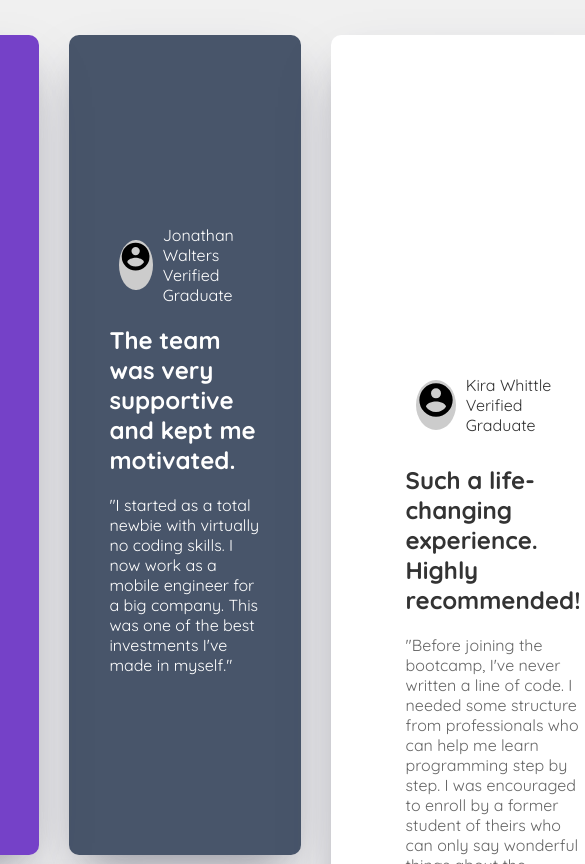
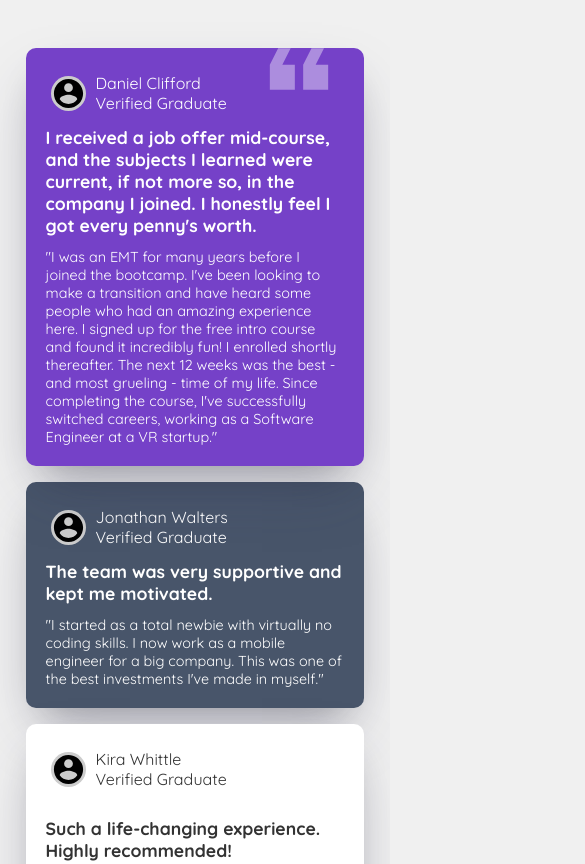
Before and after one commit to momoo038/testimonials-grid, a plain HTML site: page index.html in a window 390 px wide. Shown: the top 864 px of the page, 585 px wide, since content can reach past the window. Drawn offline with Linux system fonts and the light colour scheme.

Commit message:
Added media queries for mobile devices

```diff
--- a/style.css
+++ b/style.css
@@ -130,3 +130,60 @@ body {
     font-size: 1rem;
     color: #666;
 }
+
+@media screen and (max-width: 768px) {
+    body {
+        padding: 15px 0;
+        min-height: 100vh;
+    }
+
+    .main {
+        display: flex;
+        flex-direction: column;
+        padding: 10px;
+        max-width: 92%;
+        margin: 15px auto;
+    }
+
+    .card {
+        margin: 8px 0;
+        padding: 20px;
+        grid-column: auto;
+        grid-row: auto;
+    }
+
+    .nr1, .nr2, .nr3, .nr4, .nr5 {
+        grid-column: 1;
+        width: 100%;
+    }
+
+    .nr3, .nr4 {
+        padding: 20px;
+    }
+
+    .quote {
+        width: 100px;
+        height: 100px;
+        top: -29px;
+        right: 15px;
+    }
+
+    .title {
+        font-size: 1.1rem;
+        margin-bottom: 12px;
+    }
+
+    .description {
+        font-size: 0.9rem;
+    }
+
+    .user {
+        padding: 5px;
+        margin-bottom: 8px;
+    }
+
+    .user > .icon {
+        width: 35px;
+        height: 35px;
+    }
+}
```
